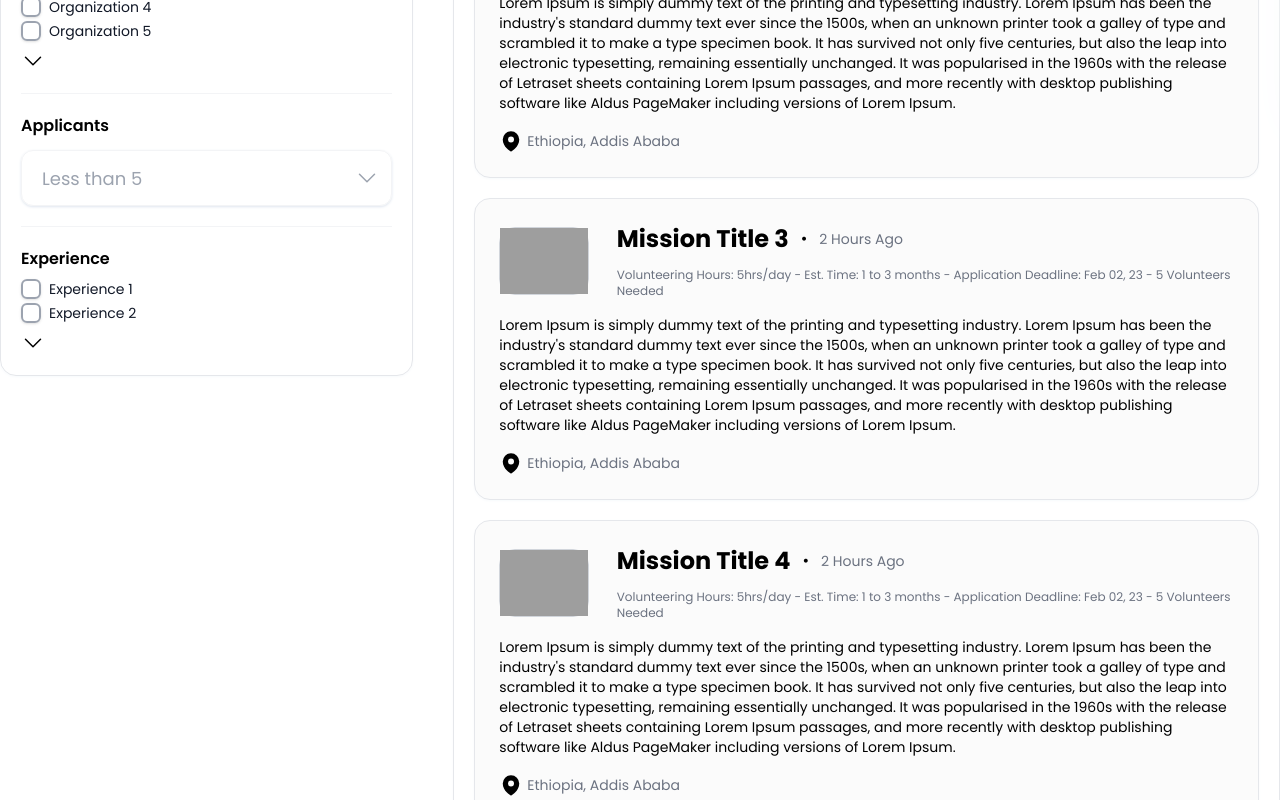
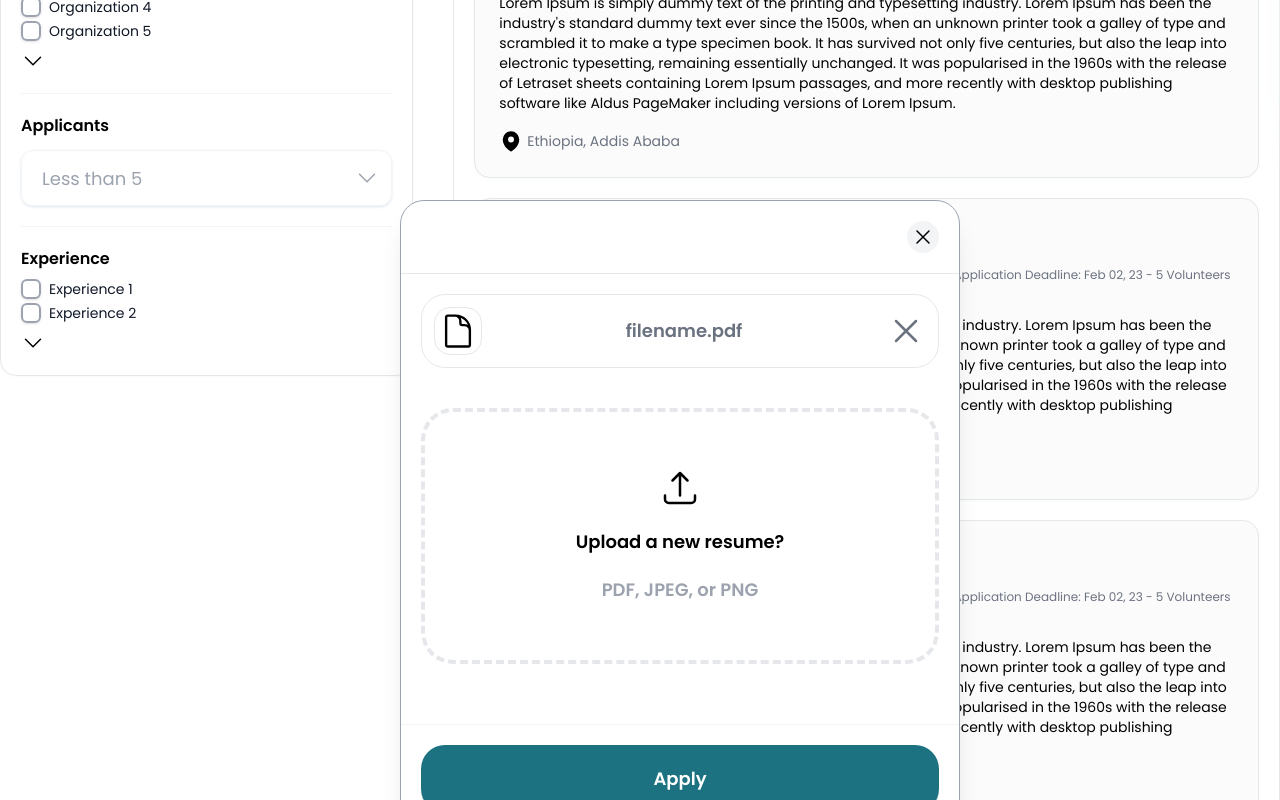
Before and after one commit to Yidu-xSkript/volunteer_connect, a React (Create React App) app in the folder frontend/: page / in a window 1280 px wide. Shown: the part 680-1480 px from the top of the page. Built offline with nearby package versions, Linux system fonts and the light colour scheme; grey boxes are pictures that could not be loaded; a web font is replaced by a local one.

Commit message:
Creted apply modal | updated parent modal component - z-index | added apply component to mission_sidebar component

```diff
--- a/frontend/src/components/mission_sidebar.js
+++ b/frontend/src/components/mission_sidebar.js
@@ -1,10 +1,20 @@
 import { XMarkIcon, MapPinIcon, CheckIcon } from "@heroicons/react/24/outline";
+import { useState } from "react";
 import MissionDetailSmall from "./cards/mission_detail_tiny";
 import Button from "./form/button";
+import Apply from "./modal/Apply";
 
 function MissionSideBar({ showSidebar, onClick, mission }) {
+
+    const [showApply, setShowApply] = useState(false)
+
+    const setShowApplyModal = () => {
+        setShowApply(true)
+    }
+
     return (
         <div>
+            <Apply showModal={showApply} close={() => setShowApply(false)} />
             {showSidebar && <div className="fixed top-0 right-0 w-screen h-screen bg-primary opacity-10 z-10" />}
             <div id="m_sidebar" className={`fixed overflow-y-scroll top-0 right-0 h-screen w-2/5 bg-white shadow-2xl space-y-7 shadow-slate-50 border ease-in-out duration-1000 border-gray-200 px-10 pt-10 z-20 ${showSidebar ? "translate-x-0 block" : "translate-x-full"}`}>
                 <div className="flex flex-col items-end">
@@ -30,13 +40,13 @@ function MissionSideBar({ showSidebar, onClick, mission }) {
                     </div>
                 </div>
                 <div className="grid grid-cols-3 gap-5">
-                    <MissionDetailSmall text={mission.volunteering_hours} title="Volunteering Hours" />
-                    <MissionDetailSmall text={mission.deadline} title="Application Deadline" />
-                    <MissionDetailSmall text={mission.job_location} title="Location" />
+                    <MissionDetailSmall key={1} text={mission.volunteering_hours} title="Volunteering Hours" />
+                    <MissionDetailSmall key={2} text={mission.deadline} title="Application Deadline" />
+                    <MissionDetailSmall key={3} text={mission.job_location} title="Location" />
                 </div>
                 <div className="grid grid-cols-2 gap-5">
-                    <MissionDetailSmall text={mission.est_time} title="Estimated Time" />
-                    <MissionDetailSmall text={mission.volunteer_amount} title="Amount of Applicants" />
+                    <MissionDetailSmall key={4} text={mission.est_time} title="Estimated Time" />
+                    <MissionDetailSmall key={5} text={mission.volunteer_amount} title="Amount of Applicants" />
                 </div>
                 <div className="space-y-3">
                     <h2 className="font-heading text-2xl">About your role here</h2>
@@ -46,7 +56,7 @@ function MissionSideBar({ showSidebar, onClick, mission }) {
                     <h2 className="font-heading text-2xl">Requirements</h2>
                     <div className="space-y-1">
                         {mission.requirements?.map((req) => (
-                            <div className="flex items-center space-x-1">
+                            <div key={req.id} className="flex items-center space-x-1">
                                 <CheckIcon className="w-5 p-1 bg-primary text-white rounded-full" />
                                 <p className="text-gray-600 text-sm">{req.name}</p>
                             </div>
@@ -58,7 +68,7 @@ function MissionSideBar({ showSidebar, onClick, mission }) {
                     <p className="text-sm text-gray-600">{mission.description}</p>
                 </div>
                 <div className="sticky bottom-0 right-0 bg-white w-full p-10">
-                    <Button text={"Apply to Volunteer"} className="w-full rounded-2xl" />
+                    <Button text={"Apply to Volunteer"} className="w-full rounded-2xl" action={setShowApplyModal} />
                 </div>
             </div>
         </div>
--- /dev/null
+++ b/frontend/src/components/modal/Apply.js
@@ -0,0 +1,21 @@
+import Modal from ".";
+import { DocumentIcon, XMarkIcon } from "@heroicons/react/24/outline";
+import UploadWidget from "../form/file_upload";
+
+function Apply({ showModal, close }) {
+    return (
+        <Modal showModal={showModal} close={close} buttonName={"Apply"}>
+            <div className="flex items-center justify-between p-3 border border-gray-200 rounded-3xl">
+                <DocumentIcon className="w-12 p-1 rounded-2xl border border-gray-200" />
+                <p className="text-lg text-gray-500 font-semibold">filename.pdf</p>
+                <XMarkIcon className="w-10 text-gray-500 cursor-pointer" />
+            </div>
+
+            <div className="w-full py-10">
+                <UploadWidget className={'h-64'} text="Upload a new resume?" text2="PDF, JPEG, or PNG" />
+            </div>
+        </Modal>
+    );
+}
+
+export default Apply;
--- a/frontend/src/components/modal/index.js
+++ b/frontend/src/components/modal/index.js
@@ -6,13 +6,13 @@ function Modal({ showModal, title, children, buttonName, close }) {
     return (
         <>
             {/* overlay */}
-            {showModal && <div className="fixed top-0 right-0 w-screen h-screen bg-primary opacity-5 z-20" />}
+            {showModal && <div className="fixed top-0 right-0 w-screen h-screen bg-primary opacity-5 z-40" />}
             {/* Modal */}
-            <div id="modal" className={`w-full h-full fixed z-20 overflow-y-scroll left-1/4 p-20 duration-100 ease-in-out ${showModal ? "translate-y-0 block" : "translate-y-full"}`}>
+            <div id="modal" className={`w-full h-full fixed z-40 overflow-y-scroll left-1/4 p-20 duration-100 ease-in-out ${showModal ? "translate-y-0 block" : "translate-y-full"}`}>
                 <div className="bg-white rounded-3xl w-1/2 shadow-xl border border-gray-400">
                     {/* Modal Header */}
-                    <div className="flex justify-between p-5">
-                        <h3 className="text-2xl uppercase tracking-[0.4rem] font-light">{title}</h3>
+                    <div className={`flex ${title ? 'justify-between' : 'justify-end'} p-5`}>
+                        {title && <h3 className="text-2xl uppercase tracking-[0.4rem] font-light">{title}</h3>}
                         <XMarkIcon className="w-8 bg-gray-100 rounded-full p-1 cursor-pointer" onClick={close} />
                     </div>
                     <hr className="h-px bg-gray-200 border-0 w-full" />
```
